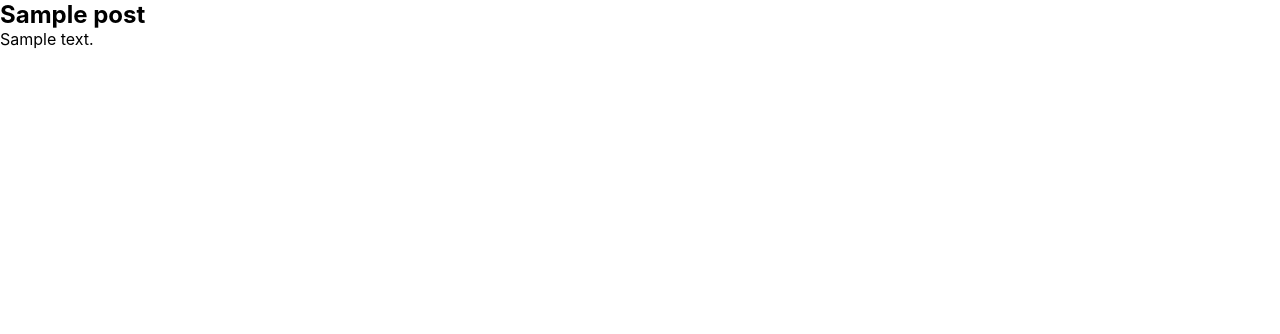
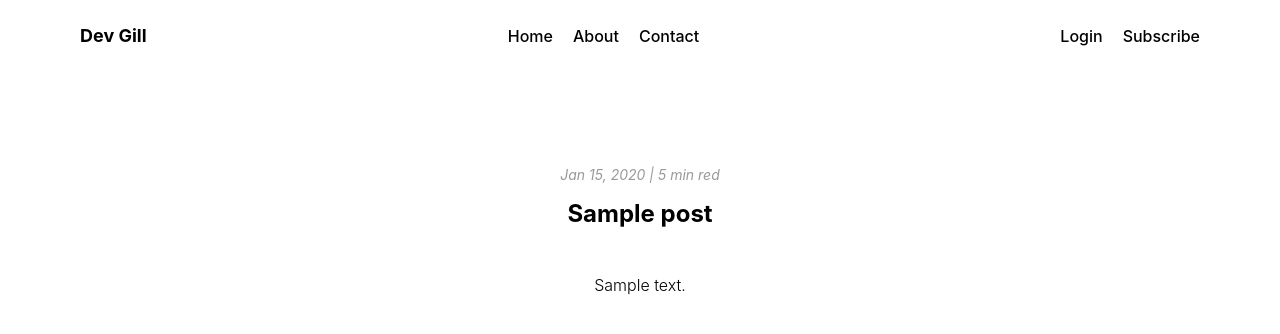
Before and after one commit to sdevgill/devgill-django, a Django app: a page that uses templates/base.html in a window 1280 px wide. Shown: the top 334 px of the page. Run offline with Django 4.2, Linux system fonts and the light colour scheme; tables that the repository leaves empty hold one stand-in row (values such as "Sample post").

Commit message:
Add blog post template and styling

```diff
--- a/static/css/base.css
+++ b/static/css/base.css
@@ -1,4 +1,5 @@
 /* General Styles */
+@import url('https://fonts.googleapis.com/css2?family=Roboto:wght@300;400;700&display=swap');
 
 * {
   box-sizing: border-box;
@@ -10,8 +11,60 @@ html {
   max-width: 1280px;
 }
 
-@import url('https://fonts.googleapis.com/css2?family=Roboto:wght@400;700&display=swap');
-
 body {
   font-family: -apple-system, Roboto, BlinkMacSystemFont, 'Segoe UI', Oxygen, Ubuntu, Cantarell, 'Open Sans', 'Helvetica Neue', sans-serif;
 }
+
+/* Header */
+.nav {
+  align-items: center;
+  display: flex;
+  justify-content: space-between;
+  margin: 25px 80px;
+}
+
+.nav a {
+  text-decoration: none;
+}
+
+.left-nav,
+.center-nav,
+.right-nav {
+  display: flex;
+  gap: 20px;
+  list-style: none;
+  margin: 0;
+  padding: 0;
+}
+
+.nav-item {
+  color: black;
+  font-weight: 500;
+  transition: 0.1s ease-in;
+}
+
+.nav-item:hover {
+  color: #0087ca;
+}
+
+.logo {
+  font-size: 18px;
+  font-weight: 700;
+}
+
+/* Media Queries */
+@media screen and (max-width: 650px) {
+  .nav {
+    flex-direction: column;
+  }
+
+  .left-nav,
+  .center-nav,
+  .right-nav {
+    gap: 30px;
+  }
+
+  .right-nav {
+    margin-top: 20px;
+  }
+}
--- /dev/null
+++ b/static/css/blog_post.css
@@ -0,0 +1,27 @@
+/* Blog Post */
+.post-entry {
+  display: flex;
+  flex-direction: column;
+  align-items: center;
+  margin: 120px auto;
+  max-width: 850px;
+}
+
+.date-entry {
+  color: #999;
+  font-size: 14px;
+  font-weight: 400;
+  font-style: italic;
+  margin-bottom: 16px;
+}
+
+.post-title {
+  margin: 0 10px 45px 10px;
+  text-align: center;
+}
+
+.post-body {
+  font-weight: 300;
+  margin: 0 20px;
+  line-height: 1.5;
+}
--- a/templates/base.html
+++ b/templates/base.html
@@ -10,27 +10,31 @@
   <title>{% block title %}Title{% endblock title %}</title>
   <!-- Favicon -->
   <link rel="icon" type="image/x-icon" href="{% static 'icons/favicon.ico' %}">
-  <!-- Bootstrap -->
-  {% comment %} <link href="https://cdn.jsdelivr.net/npm/bootstrap@5.2.1/dist/css/bootstrap.min.css"
-  rel="stylesheet" integrity="sha384-iYQeCzEYFbKjA/T2uDLTpkwGzCiq6soy8tYaI1GyVh/UjpbCx/TYkiZhlZB6+fzT"
-  crossorigin="anonymous"> {% endcomment %}
   <!-- CSS -->
   <link rel="stylesheet" href="{% static 'css/base.css' %}">
-  {% block css %}
-  {% endblock css %}
+  {% block css %}{% endblock css %}
 </head>
-
 <body>
 
-{% block content %}
-{% endblock content %}
+  <header class="nav-header">
+    <nav class="nav">
+      <ul class="left-nav">
+        <li><a href="/" class="nav-item logo">Dev Gill</a></li>
+      </ul>
+      <ul class="center-nav">
+        <li><a href="#" class="nav-item">Home</a></li>
+        <li><a href="#" class="nav-item">About</a></li>
+        <li><a href="#" class="nav-item">Contact</a></li>
+      </ul>
+      <ul class="right-nav">
+        <li><a href="" class="nav-item">Login</a></li>
+        <li><a href="" class="nav-item">Subscribe</a></li>
+      </ul>
+    </nav>
+  </header>
 
-  <!-- Bootstrap -->
-  {% comment %} <script
-    src="https://cdn.jsdelivr.net/npm/bootstrap@5.2.1/dist/js/bootstrap.bundle.min.js"
-    integrity="sha384-u1OknCvxWvY5kfmNBILK2hRnQC3Pr17a+RTT6rIHI7NnikvbZlHgTPOOmMi466C8"
-    crossorigin="anonymous">
-  </script> {% endcomment %}
+  {% block content %}
+  {% endblock content %}
 
 </body>
 </html>
--- a/templates/blog_post.html
+++ b/templates/blog_post.html
@@ -1,8 +1,15 @@
 {% extends 'base.html' %}
 
+{% load static %}
+
+{% block title %}{{ post.title }}{% endblock title %}
+
+{% block css %}<link rel="stylesheet" href="{% static 'css/blog_post.css' %}">{% endblock css %}
+
 {% block content %}
-<article class="post-entry">
-  <h2 class="post-title">{{ post.title }}</h2>
-  <p class="post-body">{{ post.body }}</p>
-</article>
+  <article class="post-entry">
+    <span class="date-entry">{{ post.date|date:"M j, Y" }} | 5 min red</span>
+    <h1 class="post-title">{{ post.title }}</h1>
+    <p class="post-body">{{ post.body }}</p>
+  </article>
 {% endblock content %}
--- a/templates/index.html
+++ b/templates/index.html
@@ -9,10 +9,10 @@
 {% endblock css %}
 
 {% block content %}
-<header>
+<section>
   <h1>Home</h1>
   <p>My thoughts on space, programming and life.</p>
-</header>
+</section>
 
 <section class="projects">
   <h2>Projects</h2>
```
Also changed, not shown: static/css/blog.css (+0 -56 lines), templates/blog.html (+2 -21 lines).
